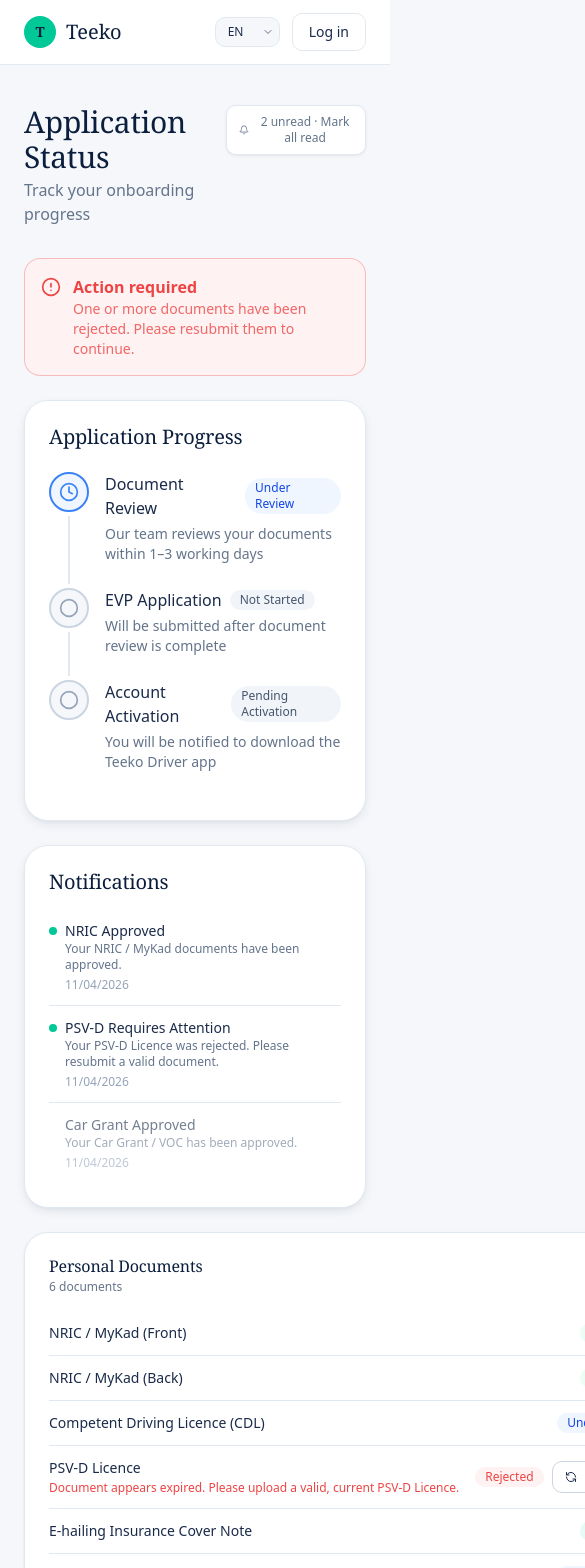
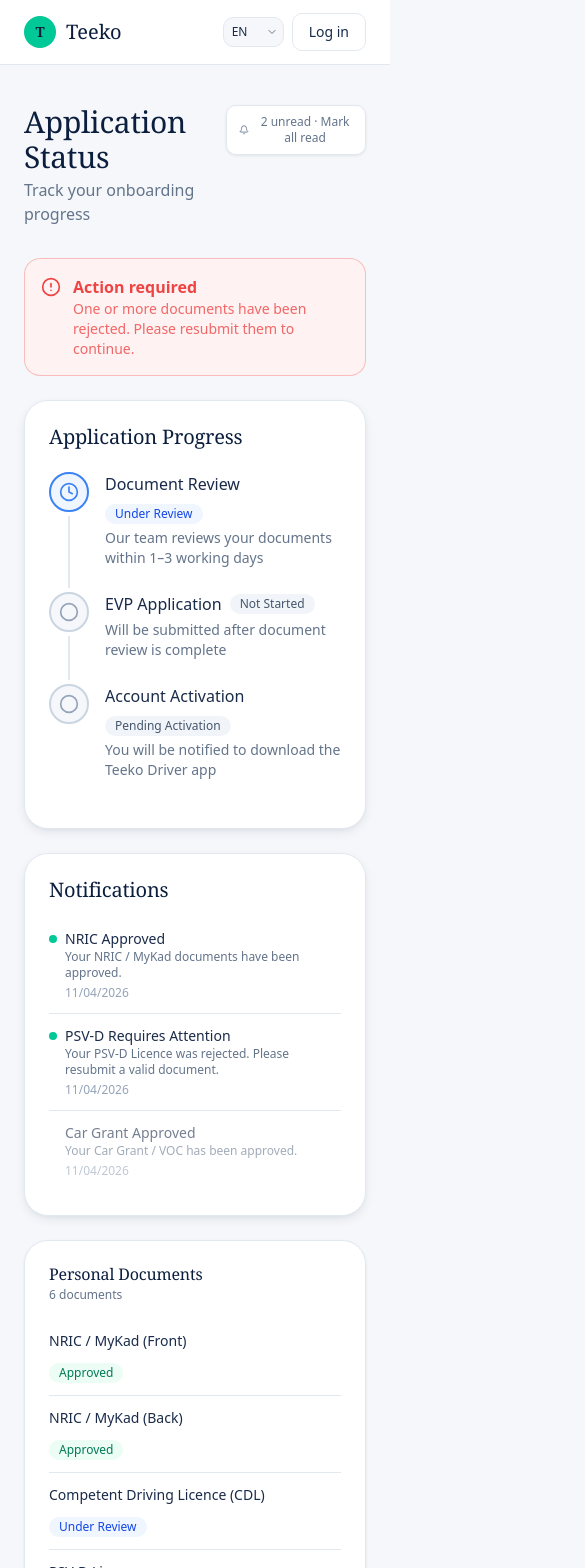
Before and after one commit to Blueprint-Agency/teeko-ehailing, a Next.js app in the folder apps/web/: page /dashboard in a window 390 px wide. Shown: the top 1568 px of the page, 585 px wide, since content can reach past the window. Built offline with nearby package versions, Linux system fonts and the light colour scheme.

Commit message:
Fix responsive web screen

```diff
--- a/apps/web/app/dashboard/page.tsx
+++ b/apps/web/app/dashboard/page.tsx
@@ -12,16 +12,16 @@
 
 function DocRow({ doc }: { doc: DocumentState }) {
   return (
-    <div className="flex items-center justify-between gap-4 py-3">
+    <div className="flex flex-col gap-3 py-3 sm:flex-row sm:items-center sm:justify-between sm:gap-4">
       <div className="min-w-0 flex-1">
         <p className="truncate text-sm font-medium text-[var(--color-text)]">{doc.label}</p>
         {doc.rejectionReason && (
-          <p className="mt-0.5 truncate text-xs text-[var(--color-error)]">
+          <p className="mt-0.5 text-xs text-[var(--color-error)]">
             {doc.rejectionReason}
           </p>
         )}
       </div>
-      <div className="flex items-center gap-2">
+      <div className="flex items-center justify-between gap-2 sm:justify-end">
         <Badge variant={statusVariant(doc.status)}>{statusLabel(doc.status)}</Badge>
         {doc.status === 'rejected' && (
           <Link href={`/dashboard/resubmit/${doc.id}`}>
@@ -46,7 +46,7 @@
     <div className="min-h-screen">
       <Header showNav />
 
-      <main className="mx-auto max-w-4xl px-6 py-10">
+      <main className="mx-auto w-full max-w-4xl px-6 py-10">
         {/* Page header */}
         <div className="animate-fade-up mb-8 flex items-start justify-between gap-4">
           <div>
--- a/apps/web/components/driver/Header.tsx
+++ b/apps/web/components/driver/Header.tsx
@@ -36,7 +36,7 @@
           : 'bg-white/95 border-[var(--color-border)]'
       )}
     >
-      <div className="mx-auto flex h-16 max-w-6xl items-center justify-between px-6">
+      <div className="mx-auto flex h-16 w-full max-w-6xl items-center justify-between px-6">
         {/* Logo */}
         <Link href="/" className="flex items-center gap-2.5 no-underline">
           <div className="flex h-8 w-8 items-center justify-center rounded-lg bg-[var(--color-teal)]">
@@ -63,14 +63,14 @@
         </Link>
 
         {/* Right side */}
-        <div className="flex items-center gap-3">
+        <div className="flex items-center gap-2 sm:gap-3">
           {/* Language picker */}
           <div className="relative">
             <select
               value={locale}
               onChange={(e) => setLocale(e.target.value as Locale)}
               className={cn(
-                'appearance-none rounded-[var(--radius-md)] border px-3 py-1.5 pr-6 text-xs font-medium',
+                'appearance-none rounded-[var(--radius-md)] border px-2 py-1.5 pr-6 text-xs font-medium sm:px-3',
                 'focus:outline-none focus:ring-2 focus:ring-[var(--color-teal)]',
                 'cursor-pointer',
                 isNavy
--- a/apps/web/components/driver/StatusTracker.tsx
+++ b/apps/web/components/driver/StatusTracker.tsx
@@ -53,7 +53,7 @@
 
       {/* Content */}
       <div className="pb-6">
-        <div className="flex items-center gap-2">
+        <div className="flex flex-wrap items-center gap-2">
           <span className="font-medium text-[var(--color-text)]">{title}</span>
           <Badge variant={statusVariant(status)}>{statusLabel(status)}</Badge>
         </div>
```
